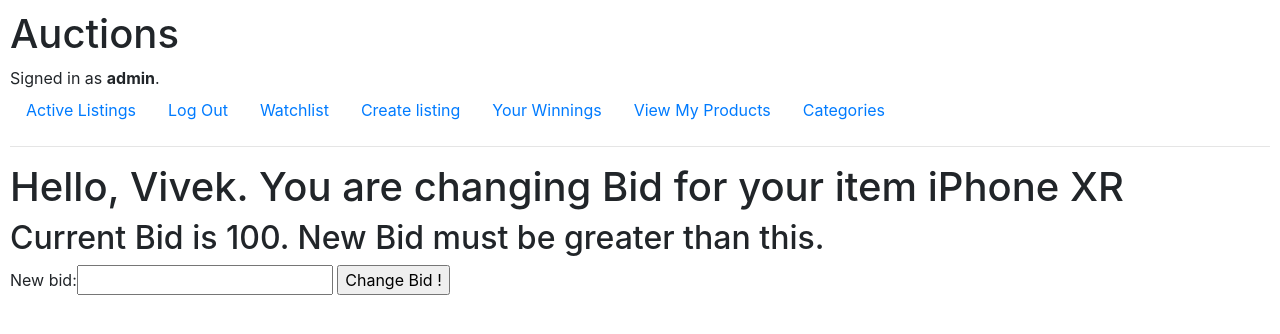
After one commit to Vivekkr0311/CS50_Project-2, a Django app: page /changeBid/1 in a window 1280 px wide. The commit adds this page. Shown: the top 334 px of the page. Run offline with Django 3.2, Linux system fonts and the light colour scheme; a user stored in the database is signed in; data comes from the database, SQL or seed files in the repository; both versions use the stored data as it was after the commit; some libraries are stand-ins or nearby versions.

Commit message:
Change Bid feature added

```diff
--- /dev/null
+++ b/commerce/auctions/templates/auctions/change_Bid.html
@@ -0,0 +1,19 @@
+{% extends "auctions/layout.html" %}
+
+{% block body %}
+    <h1>Hello, {{product.owner_name}}. You are changing Bid for your item {{product.item_name}}</h1>
+    <h2>Current Bid is {{product.price}}. New Bid must be greater than this.</h2>
+    <div>
+        <form method="post">
+            {% csrf_token %}
+            {{form}}
+            <input type="submit" value="Change Bid !">
+        </form>
+    </div>
+
+    <div>
+        {%for message in messages%}
+            {{message}}
+        {% endfor %}
+    </div>
+{% endblock %}
--- a/commerce/auctions/templates/auctions/my_product.html
+++ b/commerce/auctions/templates/auctions/my_product.html
@@ -14,7 +14,7 @@
                     <h5 class="card-title">{{product.title}}</h5>
                     <p class="card-text">{{product.description}}</p>
                     <p class="card-text">${{product.price}}</p>
-                    <a href='#'><button class="btn btn-outline-success">Change Bid!</button></a>
+                    <a href="{% url 'change_Bid' product.id %}"><button class="btn btn-primary">Change Bid!</button></a>
                     <p class="card-text"><small class="text-muted">{{product.time}}</small></p>
                 </div>
             </div>
--- a/commerce/auctions/urls.py
+++ b/commerce/auctions/urls.py
@@ -12,7 +12,8 @@ urlpatterns = [
     path("remove_from_watchlist/<int:product_ID>", views.remove_from_watchlist, name="remove_from_watchlist"),
     path("watchlist/<int:user_id>", views.watchlist, name="watchlist"),
     path("create_listing/<str:username>", views.create_listing, name="create_listing"),
-    path("your_winnings/", views.your_winnings, name="your_winnings")
+    path("your_winnings/", views.your_winnings, name="your_winnings"),
+    path("changeBid/<int:product_ID>", views.change_Bid, name="change_Bid")
     #path("categories", views.categories, name="categories"),
    # path("categories/<str:category>", views.category, name="category"),
 
--- a/commerce/auctions/views.py
+++ b/commerce/auctions/views.py
@@ -6,6 +6,7 @@ from django.urls import reverse
 from django.contrib.auth.models import User
 from django.contrib.auth.decorators import login_required
 from django import forms
+from django.contrib import messages
 
 from .models import *
 
@@ -15,6 +16,11 @@ class Add_product_Form(forms.Form):
     category = forms.CharField(max_length=64)
     link = forms.URLField(required=False)
     price = forms.IntegerField()
+
+class Change_Bid_Form(forms.Form):
+    new_Bid = forms.IntegerField()
+
+
 
 def index(request):
     items = []
@@ -162,6 +168,35 @@ def create_listing(request, username):
         "form": Add_product_Form()
     })
 
+@login_required
+def change_Bid(request, product_ID):
+
+
+    p = Product.objects.get(pk=product_ID)
+
+    if request.method == "POST":
+        form = Change_Bid_Form(request.POST)
+        user = request.user.username
+
+        if form.is_valid():
+            new_Bid = form.cleaned_data["new_Bid"]
+            if new_Bid > p.price:
+
+                p.price = new_Bid
+                p.save()
+                return redirect("my_products", user)
+            else:
+                messages.warning(request, 'New Bid must be greater than the previous Bid.')
+        else:
+            return render(request, "auctions/change_Bid.html", {
+                "form":Change_Bid_Form(),
+                "product":p
+            })
+    return render(request, "auctions/change_Bid.html", {
+        "form":Change_Bid_Form(),
+        "product":p
+    })
+
 
 @login_required
 def your_winnings(request):
```
Also changed, not shown: commerce/db.sqlite3.
